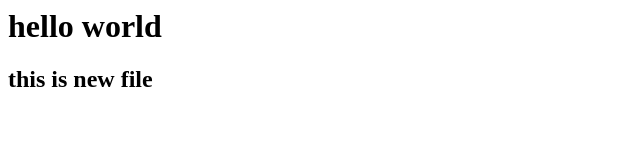
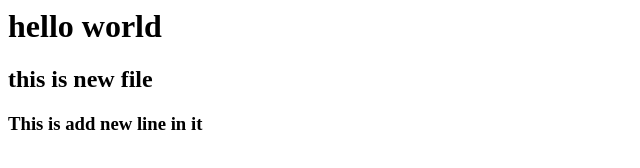
Before and after one commit to Neeraj1m27/getkart, a plain HTML site: page index.html in a window 1280 px wide. Shown: the whole page, without its empty margins (0-640 px from the left). Drawn offline with Linux system fonts and the light colour scheme.

Commit message:
add 3rd line

```diff
--- a/index.html
+++ b/index.html
@@ -1,2 +1,3 @@
 <h1>hello world</h1>
 <h2>this is new file</h2>
+<h3>This is add new line in it</h3>
```
